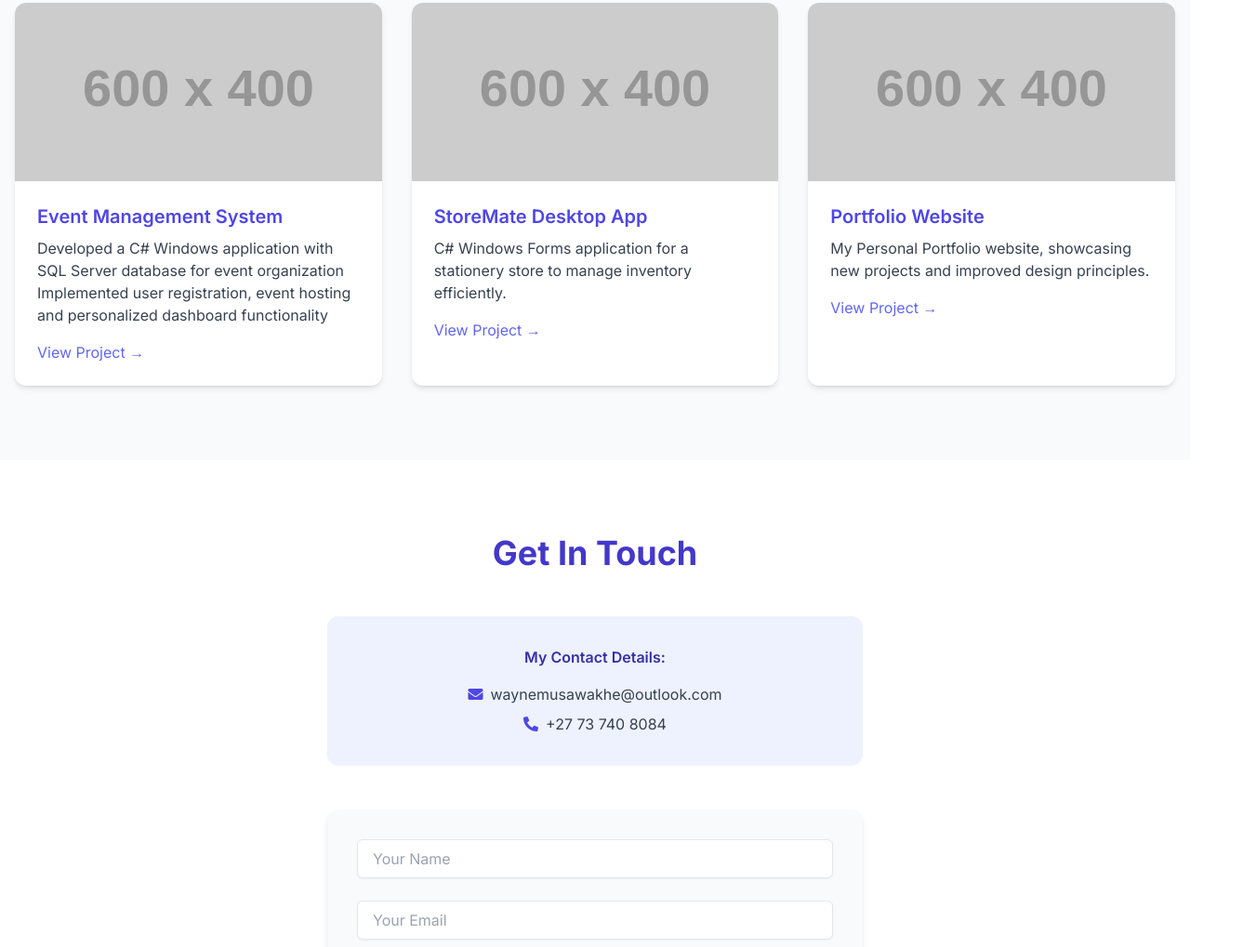
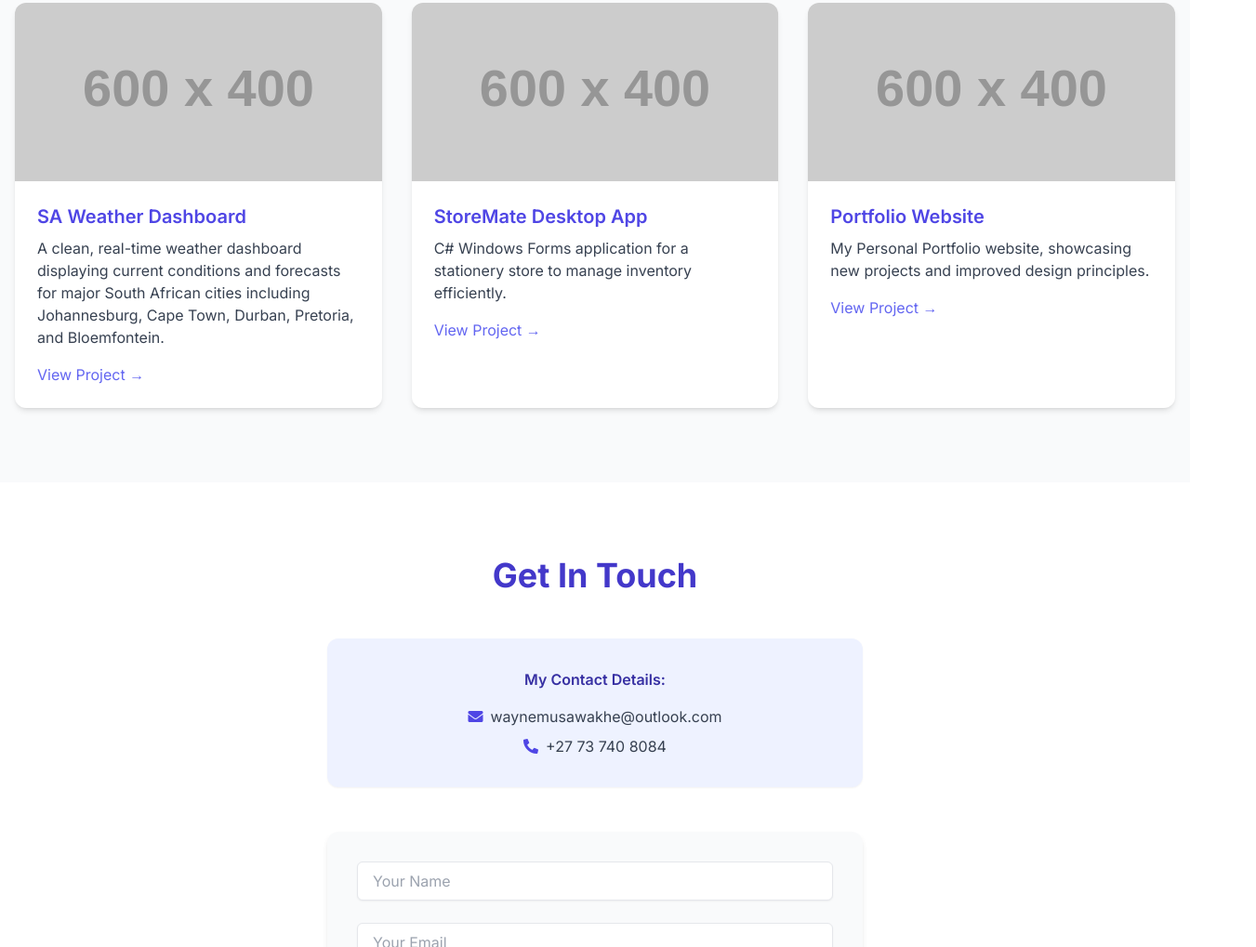
Before and after one commit to Waynemusawakhe/Portfolio, a plain HTML site: page index.html in a window 1280 px wide. Shown: the part 2899-3918 px from the top of the page at 93% size, 1351 px wide, since content can reach past the window. Drawn offline with nearby package versions, Linux system fonts and the light colour scheme; placeholder pictures from the web are drawn by us.

Commit message:
Update index.html

```diff
--- a/index.html
+++ b/index.html
@@ -219,9 +219,8 @@
                     <div class="bg-white rounded-xl shadow-md overflow-hidden scale-hover" data-aos="fade-up" data-aos-delay="300">
                         <img src="https://placehold.co/600x400/a5b4fc/ffffff?text=Project+4" alt="Project 4" class="w-full h-48 object-cover">
                         <div class="p-6">
-                            <h3 class="text-xl font-semibold text-indigo-600 mb-2"> Event Management System</h3>
-                            <p class="text-gray-700 mb-4">Developed a C# Windows application with SQL Server database for event organization
-                                Implemented user registration, event hosting and personalized dashboard functionality </p>
+                            <h3 class="text-xl font-semibold text-indigo-600 mb-2"> SA Weather Dashboard</h3>
+                            <p class="text-gray-700 mb-4">A clean, real-time weather dashboard displaying current conditions and forecasts for major South African cities including Johannesburg, Cape Town, Durban, Pretoria, and Bloemfontein. </p>
                             <a href="https://github.com/Waynemusawakhe?tab=repositories" class="text-indigo-500 hover:text-indigo-700 font-medium">View Project →</a>
                         </div>
                     </div>
```
